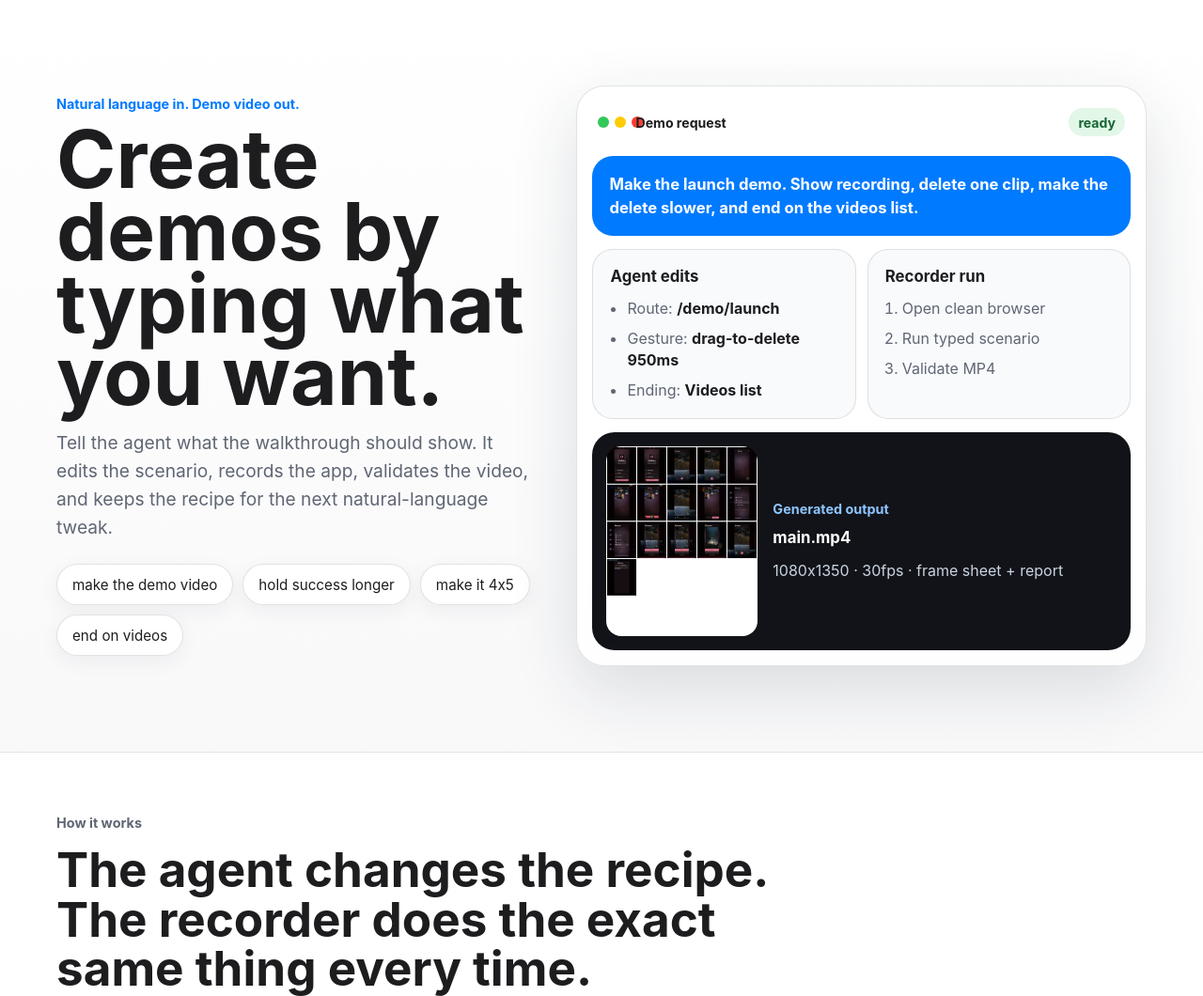
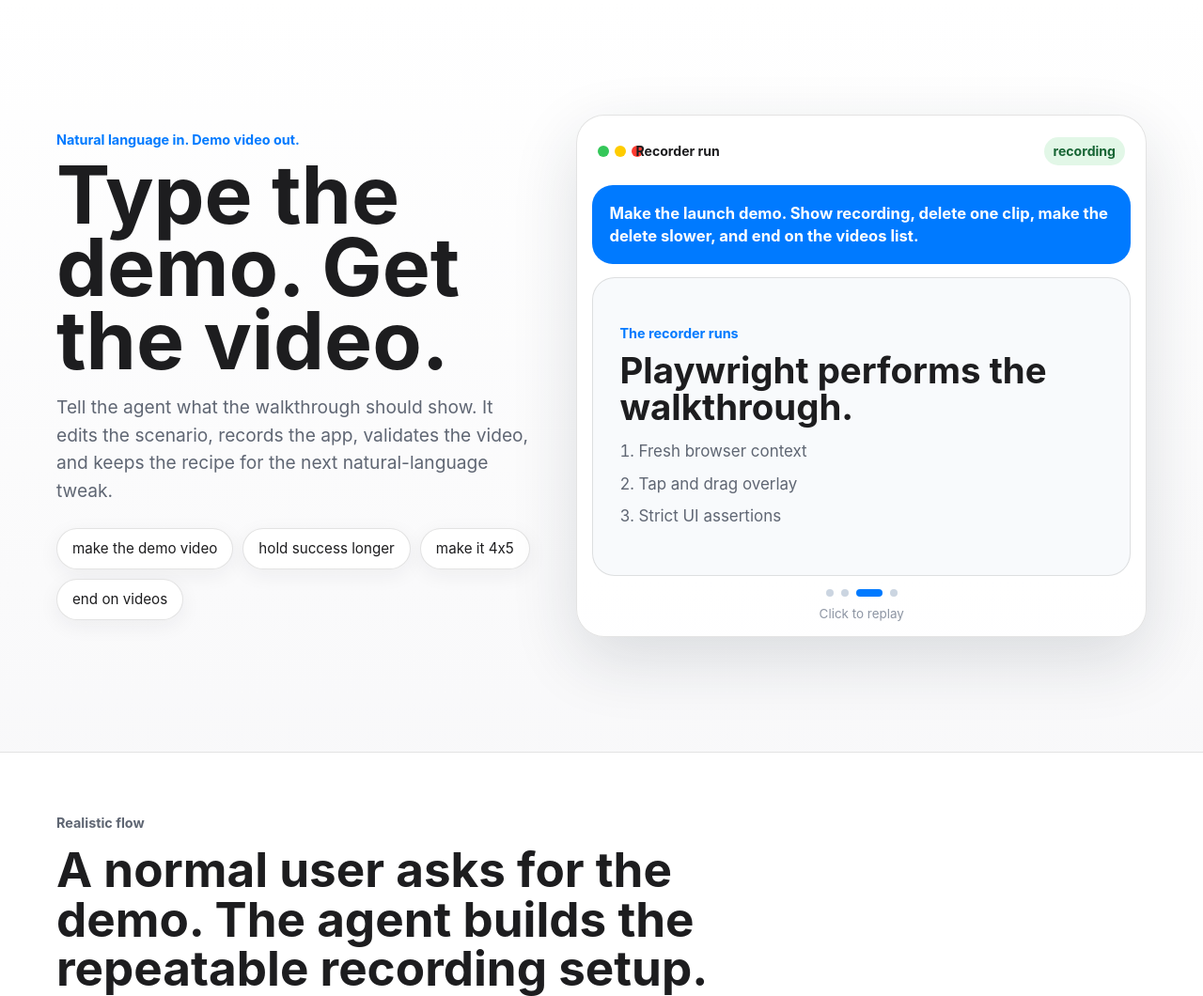
Before and after one commit to IFAKA/agentic-demo-director, a website: page index.html in a window 1280 px wide. Shown: the top 1060 px of the page at 94% size. Drawn offline with Linux system fonts and the light colour scheme.

Commit message:
docs: animate natural language demo flow

```diff
--- a/index.html
+++ b/index.html
@@ -15,7 +15,7 @@
       <section class="hero">
         <div class="hero-copy">
           <p class="eyebrow">Natural language in. Demo video out.</p>
-          <h1>Create demos by typing what you want.</h1>
+          <h1>Type the demo. Get the video.</h1>
           <p class="lede">
             Tell the agent what the walkthrough should show. It edits the scenario, records the app, validates the video,
             and keeps the recipe for the next natural-language tweak.
@@ -28,34 +28,42 @@
           </div>
         </div>
 
-        <div class="demo-workbench" aria-label="Natural language demo generation preview">
+        <button class="demo-workbench" type="button" aria-label="Natural language demo generation preview. Click to restart animation.">
           <div class="workbench-topbar">
             <span></span>
-            <strong>Demo request</strong>
-            <em>ready</em>
+            <strong data-demo-title>Demo request</strong>
+            <em data-demo-status>typing</em>
           </div>
           <div class="request-box">
             <p>Make the launch demo. Show recording, delete one clip, make the delete slower, and end on the videos list.</p>
           </div>
-          <div class="agent-grid">
-            <section>
-              <h2>Agent edits</h2>
+
+          <div class="demo-stage">
+            <div class="demo-step is-active" data-step="0">
+              <p class="eyebrow">The agent understands intent</p>
+              <h2>Turn one sentence into a plan.</h2>
               <ul>
-                <li>Route: <strong>/demo/launch</strong></li>
-                <li>Gesture: <strong>drag-to-delete 950ms</strong></li>
-                <li>Ending: <strong>Videos list</strong></li>
+                <li>Show launch flow</li>
+                <li>Delete one clip slowly</li>
+                <li>End on saved videos</li>
               </ul>
-            </section>
-            <section>
-              <h2>Recorder run</h2>
+            </div>
+            <div class="demo-step" data-step="1">
+              <p class="eyebrow">The recipe changes</p>
+              <h2>Edit the scenario, not the video.</h2>
+              <pre><code>gesture.drag({ durationMs: 950 })
+expect.heading("4 Tiny Moments")</code></pre>
+            </div>
+            <div class="demo-step" data-step="2">
+              <p class="eyebrow">The recorder runs</p>
+              <h2>Playwright performs the walkthrough.</h2>
               <ol>
-                <li>Open clean browser</li>
-                <li>Run typed scenario</li>
-                <li>Validate MP4</li>
+                <li>Fresh browser context</li>
+                <li>Tap and drag overlay</li>
+                <li>Strict UI assertions</li>
               </ol>
-            </section>
             </div>
-          <div class="output-preview">
+            <div class="demo-step output-step" data-step="3">
               <figure>
                 <img src="./assets/idlediary-demo-frames.jpg" alt="Contact sheet from a generated IdleDiary demo video" />
               </figure>
@@ -66,33 +74,42 @@
               </div>
             </div>
           </div>
+
+          <div class="demo-progress" aria-hidden="true">
+            <span class="is-active"></span>
+            <span></span>
+            <span></span>
+            <span></span>
+          </div>
+          <p class="restart-note">Click to replay</p>
+        </button>
       </section>
 
       <section class="pipeline" id="how-it-works" aria-labelledby="how-title">
         <div class="section-title">
-          <p class="eyebrow">How it works</p>
-          <h2 id="how-title">The agent changes the recipe. The recorder does the exact same thing every time.</h2>
+          <p class="eyebrow">Realistic flow</p>
+          <h2 id="how-title">A normal user asks for the demo. The agent builds the repeatable recording setup.</h2>
         </div>
         <div class="pipeline-grid">
           <article>
             <span>1</span>
-            <h3>Say what should change</h3>
-            <p>Use normal language: “slow down the delete,” “show the success state longer,” or “make it 4x5.”</p>
+            <h3>Ask in plain English</h3>
+            <p>“Make a launch demo. Show record, delete, generate, and end on the videos list.”</p>
           </article>
           <article>
             <span>2</span>
-            <h3>Scenario gets edited</h3>
-            <p>The agent updates a typed `.demo.ts` file instead of manually piloting the browser every run.</p>
+            <h3>Agent prepares the app</h3>
+            <p>It finds routes, selectors, fixtures, demo hooks, and writes a reusable `demo/main.demo.ts` scenario.</p>
           </article>
           <article>
             <span>3</span>
-            <h3>Playwright records it</h3>
-            <p>A fresh browser context runs stable selectors, assertions, app hooks, and visible tap or drag gestures.</p>
+            <h3>You request tweaks</h3>
+            <p>“Make the delete slower” becomes a small timing edit, then the same scenario records again.</p>
           </article>
           <article>
             <span>4</span>
-            <h3>ffmpeg exports proof</h3>
-            <p>The final MP4, frame sheet, and JSON report are generated and validated before the run is done.</p>
+            <h3>Artifacts prove it worked</h3>
+            <p>The agent checks the MP4, frame sheet, and report before saying the demo is done.</p>
           </article>
         </div>
       </section>
@@ -158,5 +175,6 @@ export default defineDemo({
         </div>
       </section>
     </main>
+    <script src="./script.js"></script>
   </body>
 </html>
--- /dev/null
+++ b/script.js
@@ -0,0 +1,36 @@
+const workbench = document.querySelector(".demo-workbench");
+const steps = Array.from(document.querySelectorAll(".demo-step"));
+const dots = Array.from(document.querySelectorAll(".demo-progress span"));
+const title = document.querySelector("[data-demo-title]");
+const status = document.querySelector("[data-demo-status]");
+
+const labels = [
+  ["Demo request", "typing"],
+  ["Scenario edit", "editing"],
+  ["Recorder run", "recording"],
+  ["Validated output", "done"],
+];
+
+let currentStep = 0;
+let timer = window.setInterval(nextStep, 2100);
+
+workbench?.addEventListener("click", () => {
+  currentStep = 0;
+  renderStep();
+  window.clearInterval(timer);
+  timer = window.setInterval(nextStep, 2100);
+});
+
+function nextStep() {
+  currentStep = (currentStep + 1) % steps.length;
+  renderStep();
+}
+
+function renderStep() {
+  steps.forEach((step, index) => step.classList.toggle("is-active", index === currentStep));
+  dots.forEach((dot, index) => dot.classList.toggle("is-active", index === currentStep));
+  if (title && status) {
+    title.textContent = labels[currentStep][0];
+    status.textContent = labels[currentStep][1];
+  }
+}
--- a/styles.css
+++ b/styles.css
@@ -127,11 +127,21 @@ figcaption {
 .demo-workbench {
   display: grid;
   gap: 14px;
+  width: 100%;
   padding: 16px;
   border: 1px solid var(--line);
   border-radius: 30px;
   background: rgba(255, 255, 255, 0.86);
   box-shadow: var(--shadow);
+  color: inherit;
+  cursor: pointer;
+  font: inherit;
+  text-align: left;
+}
+
+.demo-workbench:focus-visible {
+  outline: 3px solid rgba(0, 122, 255, 0.35);
+  outline-offset: 4px;
 }
 
 .workbench-topbar {
@@ -186,59 +196,73 @@ figcaption {
   font-weight: 650;
 }
 
-.agent-grid {
-  display: grid;
-  grid-template-columns: repeat(2, minmax(0, 1fr));
-  gap: 12px;
+.demo-stage {
+  position: relative;
+  min-height: 318px;
+  border: 1px solid var(--line);
+  border-radius: 24px;
+  background: #f8fafc;
+  overflow: hidden;
 }
 
-.agent-grid section {
-  min-height: 170px;
-  padding: 18px;
-  border: 1px solid var(--line);
-  border-radius: 22px;
-  background: #f8fafc;
+.demo-step {
+  position: absolute;
+  inset: 0;
+  display: grid;
+  align-content: center;
+  padding: 28px;
+  opacity: 0;
+  transform: translateY(12px) scale(0.98);
+  visibility: hidden;
+  transition:
+    opacity 360ms ease,
+    transform 360ms ease;
+  pointer-events: none;
 }
 
-.agent-grid h2,
-.output-preview h2 {
-  margin-bottom: 12px;
-  font-size: 1.05rem;
-  line-height: 1.25;
+.demo-step.is-active {
+  opacity: 1;
+  transform: translateY(0) scale(1);
+  visibility: visible;
 }
 
-.agent-grid ul,
-.agent-grid ol {
+.demo-step h2 {
+  max-width: 560px;
+  margin-bottom: 16px;
+  font-size: clamp(1.9rem, 3vw, 3.05rem);
+  line-height: 1;
+}
+
+.demo-step ul,
+.demo-step ol {
   display: grid;
-  gap: 9px;
+  gap: 10px;
   margin: 0;
-  padding-left: 18px;
+  padding-left: 20px;
   color: var(--secondary);
+  font-size: 1.06rem;
   line-height: 1.45;
 }
 
-.agent-grid strong {
-  color: var(--ink);
-  font-weight: 700;
+.demo-step pre {
+  max-width: 520px;
+  border-radius: 18px;
+  font-size: 0.92rem;
 }
 
-.output-preview {
-  display: grid;
-  grid-template-columns: minmax(150px, 0.44fr) minmax(0, 1fr);
-  gap: 16px;
+.output-step {
+  grid-template-columns: minmax(150px, 0.4fr) minmax(0, 1fr);
   align-items: center;
-  padding: 14px;
-  border: 1px solid var(--line);
-  border-radius: 24px;
+  gap: 18px;
   background: #111318;
   color: #ffffff;
 }
 
-.output-preview figure {
+.output-step figure {
   margin: 0;
 }
 
-.output-preview img {
+.output-step img {
   width: 100%;
   display: block;
   aspect-ratio: 4 / 5;
@@ -248,14 +272,42 @@ figcaption {
   background: #000000;
 }
 
-.output-preview .eyebrow {
+.output-step .eyebrow {
   color: #8ec5ff;
 }
 
-.output-preview p:last-child {
+.output-step p:last-child {
   margin-bottom: 0;
   color: #cbd5e1;
   line-height: 1.5;
+}
+
+.demo-progress {
+  display: flex;
+  justify-content: center;
+  gap: 8px;
+}
+
+.demo-progress span {
+  width: 8px;
+  height: 8px;
+  border-radius: 999px;
+  background: #cbd5e1;
+  transition:
+    width 220ms ease,
+    background 220ms ease;
+}
+
+.demo-progress span.is-active {
+  width: 28px;
+  background: var(--blue);
+}
+
+.restart-note {
+  margin: -4px 0 0;
+  color: var(--tertiary);
+  font-size: 0.84rem;
+  text-align: center;
 }
 
 .section-title {
@@ -379,8 +431,7 @@ pre {
   }
 
   .device-stage,
-  .agent-grid,
-  .output-preview,
+  .output-step,
   .pipeline-grid,
   .output-list p {
     grid-template-columns: 1fr;
```
Lines whose indentation alone changed are shown as unchanged.
